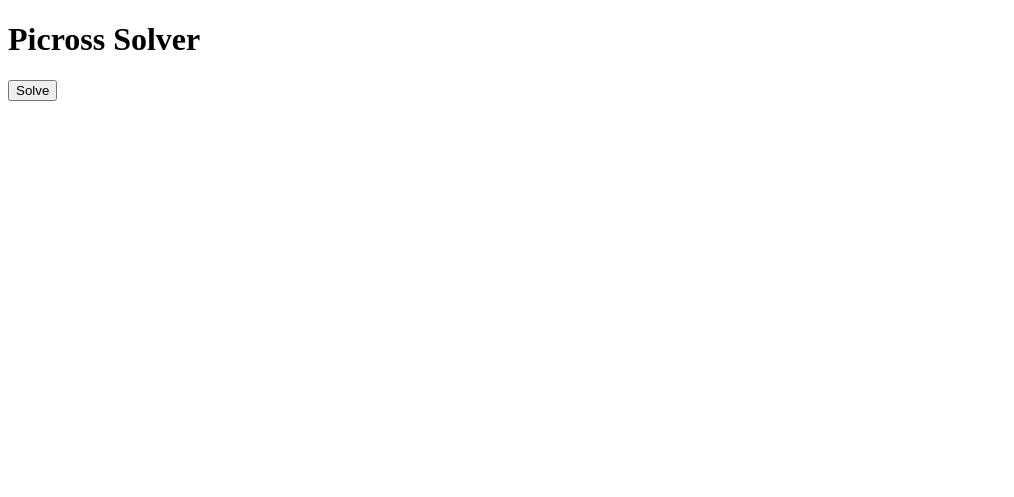
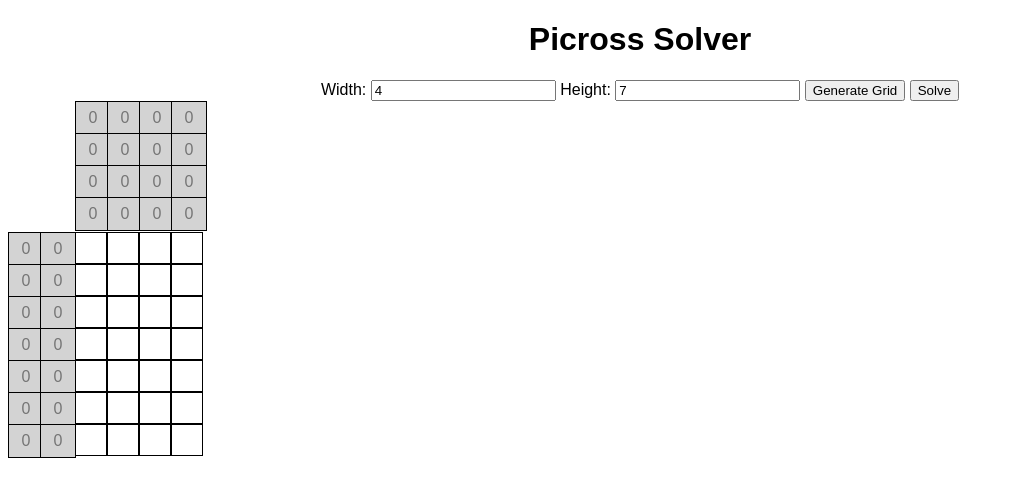
Before and after one commit to joaocosta21/nonogramsolver, a Django app: page / in a window 1280 px wide. Shown: the top 497 px of the page, without its empty margins (0-1014 px from the left). Run offline with Django 5.2, Linux system fonts and the light colour scheme.

Commit message:
first version done

```diff
--- a/picross_solver/solver/templates/index.html
+++ b/picross_solver/solver/templates/index.html
@@ -4,56 +4,23 @@
     <meta charset="UTF-8">
     <meta name="viewport" content="width=device-width, initial-scale=1.0">
     <title>Picross Solver</title>
-    <style>
-        #grid { display: grid; grid-template-columns: repeat(10, 30px); gap: 2px; }
-        .cell { width: 30px; height: 30px; border: 1px solid black; text-align: center; }
-        .filled { background: black; }
-        .empty { background: white; }
-    </style>
+    <link rel="stylesheet" href="styles.css">
 </head>
 <body>
     <h1>Picross Solver</h1>
+    <label>Width: <input type="number" id="width" value="4" min="1"></label>
+    <label>Height: <input type="number" id="height" value="7" min="1"></label>
+    <button onclick="generateGrid()">Generate Grid</button>
     <button onclick="solvePuzzle()">Solve</button>
-    <div id="grid"></div>
 
-    <script>
-        async function solvePuzzle() {
-            const response = await fetch('https://nonogramsolver.onrender.com/api/solve/', {
-                method: 'POST',
-                headers: { 'Content-Type': 'application/json' },
-                body: JSON.stringify({
-                    rows: 5, cols: 5,
-                    row_hints: [[1], [3], [5], [3], [1]],
-                    col_hints: [[1], [3], [5], [3], [1]]
-                })
-            });
-            const data = await response.json();
-            animateSolving(data.steps);
-        }
+    <div class="container">
+        <div id="top-hints"></div> <!-- Column hints above the grid -->
+        <div></div> <!-- Empty space for alignment -->
+        <div id="side-hints"></div> <!-- Row hints on the left -->
+        <div id="grid"></div> <!-- The actual grid -->
 
-        function animateSolving(steps) {
-            let index = 0;
-            function updateGrid() {
-                if (index >= steps.length) return;
-                drawGrid(steps[index].state);
-                index++;
-                setTimeout(updateGrid, 500);
-            }
-            updateGrid();
-        }
+    </div>
 
-        function drawGrid(board) {
-            const grid = document.getElementById('grid');
-            grid.innerHTML = "";
-            grid.style.gridTemplateColumns = `repeat(${board[0].length}, 30px)`;
-            board.forEach(row => {
-                row.split('').forEach(cell => {
-                    const div = document.createElement('div');
-                    div.classList.add('cell', cell === '#' ? 'filled' : 'empty');
-                    grid.appendChild(div);
-                });
-            });
-        }
-    </script>
+    <script src="script.js"></script>
 </body>
 </html>
--- /dev/null
+++ b/picross_solver/solver/templates/script.js
@@ -0,0 +1,118 @@
+function generateGrid() {
+    const width = parseInt(document.getElementById("width").value);
+    const height = parseInt(document.getElementById("height").value);
+    const grid = document.getElementById("grid");
+    const topHints = document.getElementById("top-hints");
+    const sideHints = document.getElementById("side-hints");
+
+    grid.innerHTML = "";
+    topHints.innerHTML = "";
+    sideHints.innerHTML = "";
+
+    // Set grid dimensions
+    grid.style.gridTemplateColumns = `repeat(${width}, 30px)`;
+    grid.style.gridTemplateRows = `repeat(${height}, 30px)`;
+    topHints.style.setProperty('--grid-width', width); // Set CSS variable for top hints
+
+    // Calculate the number of hint inputs needed per row/column
+    const maxRowHints = Math.ceil(width / 2); // Maximum hints per row
+    const maxColHints = Math.ceil(height / 2); // Maximum hints per column
+
+    // Create side (row) hints as inputs
+    sideHints.style.gridTemplateRows = `repeat(${height}, 30px)`;
+    sideHints.style.gridTemplateColumns = `repeat(${maxRowHints}, 30px)`;
+    for (let i = 0; i < height; i++) {
+        for (let j = 0; j < maxRowHints; j++) {
+            let input = document.createElement("input");
+            input.type = "text";
+            input.classList.add("hint-input");
+            input.placeholder = "0";
+            sideHints.appendChild(input);
+        }
+    }
+
+    // Create top (column) hints as inputs
+    topHints.style.gridTemplateColumns = `repeat(${width}, 30px)`;
+    topHints.style.gridTemplateRows = `repeat(${maxColHints}, 30px)`;
+    for (let j = 0; j < width; j++) {
+        for (let i = 0; i < maxColHints; i++) {
+            let input = document.createElement("input");
+            input.type = "text";
+            input.classList.add("hint-input");
+            input.placeholder = "0";
+            topHints.appendChild(input);
+        }
+    }
+
+    // Create the main grid
+    for (let i = 0; i < height; i++) {
+        for (let j = 0; j < width; j++) {
+            let cell = document.createElement("div");
+            cell.classList.add("cell", "empty");
+            grid.appendChild(cell);
+        }
+    }
+}
+
+async function solvePuzzle() {
+    const width = parseInt(document.getElementById("width").value);
+    const height = parseInt(document.getElementById("height").value);
+
+    const rowHintsInputs = document.querySelectorAll("#side-hints input");
+    const colHintsInputs = document.querySelectorAll("#top-hints input");
+
+    // Calculate the number of hint inputs per row/column
+    const maxRowHints = Math.ceil(width / 2);
+    const maxColHints = Math.ceil(height / 2);
+
+    // Parse row hints into arrays
+    const rowHints = [];
+    for (let i = 0; i < height; i++) {
+        const hints = [];
+        for (let j = 0; j < maxRowHints; j++) {
+            const value = rowHintsInputs[i * maxRowHints + j].value.trim();
+            if (value) {
+                hints.push(parseInt(value));
+            }
+        }
+        rowHints.push(hints);
+    }
+
+    // Parse column hints into arrays
+    const colHints = [];
+    for (let j = 0; j < width; j++) {
+        const hints = [];
+        for (let i = 0; i < maxColHints; i++) {
+            const value = colHintsInputs[j * maxColHints + i].value.trim();
+            if (value) {
+                hints.push(parseInt(value));
+            }
+        }
+        colHints.push(hints);
+    }
+
+    // Send data to the API
+    const response = await fetch('https://nonogramsolver.onrender.com/api/solve/', {
+        method: 'POST',
+        headers: { 'Content-Type': 'application/json' },
+        body: JSON.stringify({ rows: height, cols: width, row_hints: rowHints, col_hints: colHints })
+    });
+
+    const data = await response.json();
+    drawGrid(data.final_board);
+}
+
+function drawGrid(board) {
+    const grid = document.getElementById("grid");
+    grid.innerHTML = "";
+    board.forEach(row => {
+        row.split('').forEach(cell => {
+            const div = document.createElement("div");
+            div.classList.add("cell", cell === '#' ? 'filled' : 'empty');
+            grid.appendChild(div);
+        });
+    });
+}
+
+
+generateGrid();
--- /dev/null
+++ b/picross_solver/solver/templates/styles.css
@@ -0,0 +1,63 @@
+body {
+    font-family: Arial, sans-serif;
+    text-align: center;
+}
+
+.container {
+    display: grid;
+    grid-template-columns: auto 1fr; /* Side hints on left, grid on right */
+    grid-template-rows: auto 1fr; /* Top hints above, grid below */
+    gap: 5px;
+    justify-content: center;
+    align-items: center;
+}
+
+/* Top hints (column hints) */
+#top-hints {
+    display: grid;
+    grid-template-columns: repeat(var(--grid-width), 30px); /* Match the grid columns */
+    gap: 2px; /* Match the gap in the grid */
+    grid-column: 2; /* Ensure top hints are in the same column as the grid */
+}
+
+/* Side hints (row hints) */
+#side-hints {
+    display: grid;
+    grid-auto-flow: row;
+    justify-self: end; /* Align side hints to the left */
+    gap: 2px; /* Match the gap in the grid */
+    grid-row: 2; /* Ensure side hints are in the same row as the grid */
+}
+
+/* The grid itself */
+#grid {
+    display: grid;
+    gap: 2px;
+    grid-column: 2; /* Ensure grid is in the same column as the top hints */
+    grid-row: 2; /* Ensure grid is in the same row as the side hints */
+}
+
+.cell, .hint-input {
+    width: 30px;
+    height: 30px;
+    border: 1px solid black;
+    text-align: center;
+    font-size: 18px;
+    display: flex;
+    align-items: center;
+    justify-content: center;
+}
+
+.filled {
+    background: black;
+    color: white;
+}
+
+.empty {
+    background: white;
+}
+
+.hint-input {
+    background: lightgray;
+    font-size: 16px;
+}
```
